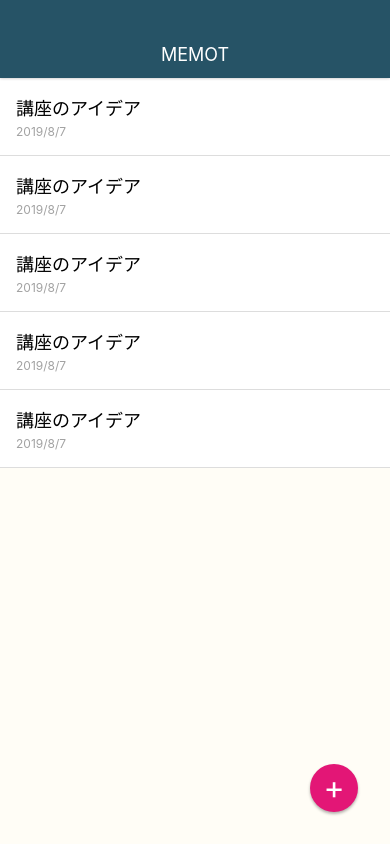
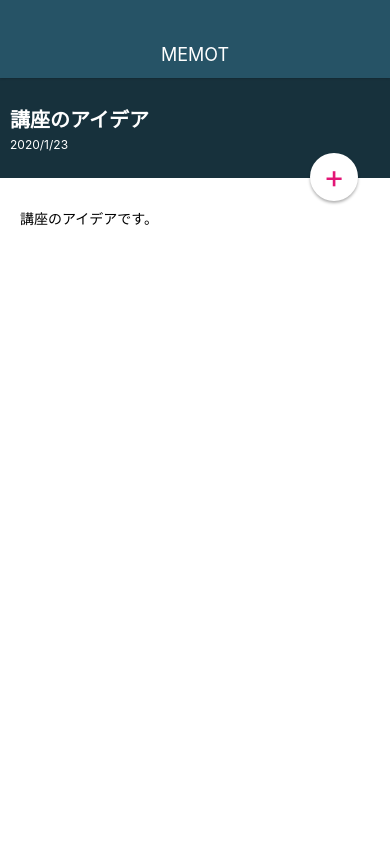
Before and after one commit to yukendev/MemoApp, a React Native app: screen / in a window 390 px wide. Built offline with nearby package versions, Linux system fonts and the light colour scheme.

Commit message:
Style MemoDetailScreen

```diff
--- a/App.js
+++ b/App.js
@@ -1,5 +1,6 @@
 import React from "react";
 import { StyleSheet, View } from "react-native";
+import MemoDetailScreen from "./src/screens/MemoDetailScreen";
 import MemoListScreen from "./src/screens/MemoListScreen";
 import Appbar from "./src/components/Appbar";
 
@@ -7,7 +8,7 @@
   return (
     <View style={styles.container}>
       <Appbar />
-      <MemoListScreen />
+      <MemoDetailScreen />
     </View>
   );
 }
--- a/src/elements/CircleButton.js
+++ b/src/elements/CircleButton.js
@@ -3,9 +3,21 @@
 
 class CircleButton extends React.Component {
   render() {
+    const { style, color } = this.props;
+
+    let bgColor = "#E31676";
+    let textColor = "#fff";
+
+    if (color === "white") {
+      bgColor = "#fff";
+      textColor = "#E31676";
+    }
+
     return (
-      <View style={styles.CircleButton}>
-        <Text style={styles.CircleButtonTitle}>{this.props.children}</Text>
+      <View style={[styles.CircleButton, style, { backgroundColor: bgColor }]}>
+        <Text style={[styles.CircleButtonTitle, { color: textColor }]}>
+          {this.props.children}
+        </Text>
       </View>
     );
   }
@@ -18,7 +30,6 @@
     right: 32,
     width: 48,
     height: 48,
-    backgroundColor: "#E31676",
     borderRadius: 24,
     justifyContent: "center",
     alignItems: "center",
@@ -30,7 +41,6 @@
   CircleButtonTitle: {
     fontSize: 32,
     lineHeight: 32,
-    color: "#fff",
   },
 });
 
--- /dev/null
+++ b/src/screens/MemoDetailScreen.js
@@ -0,0 +1,64 @@
+import React from "react";
+import { StyleSheet, View, Text } from "react-native";
+import CircleButton from "../elements/CircleButton";
+
+class MemoDetailScreen extends React.Component {
+  render() {
+    return (
+      <View style={styles.container}>
+        <View>
+          <View style={styles.memoHeader}>
+            <View>
+              <Text style={styles.memoHeaderTitle}>講座のアイデア</Text>
+              <Text style={styles.memoHeaderDate}>2020/1/23</Text>
+            </View>
+          </View>
+        </View>
+
+        <View style={styles.memoContents}>
+          <Text>講座のアイデアです。</Text>
+        </View>
+
+        <CircleButton color="white" style={styles.editButton}>
+          +
+        </CircleButton>
+      </View>
+    );
+  }
+}
+
+const styles = StyleSheet.create({
+  container: {
+    flex: 1,
+    width: "100%",
+  },
+  memoHeader: {
+    height: 100,
+    backgroundColor: "#17313C",
+    justifyContent: "center",
+    padding: 10,
+  },
+  memoHeaderTitle: {
+    fontSize: 20,
+    fontWeight: "bold",
+    color: "#fff",
+    marginBottom: 4,
+  },
+  memoHeaderDate: {
+    fontSize: 12,
+    color: "#fff",
+  },
+  memoContents: {
+    paddingTop: 30,
+    paddingLeft: 20,
+    paddingRight: 20,
+    backgroundColor: "#fff",
+    flex: 1,
+    paddingBottom: 20,
+  },
+  editButton: {
+    top: 75,
+  },
+});
+
+export default MemoDetailScreen;
```
